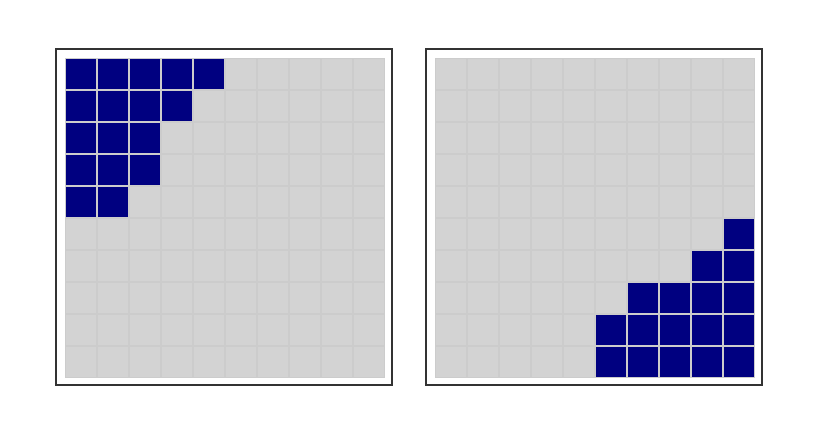
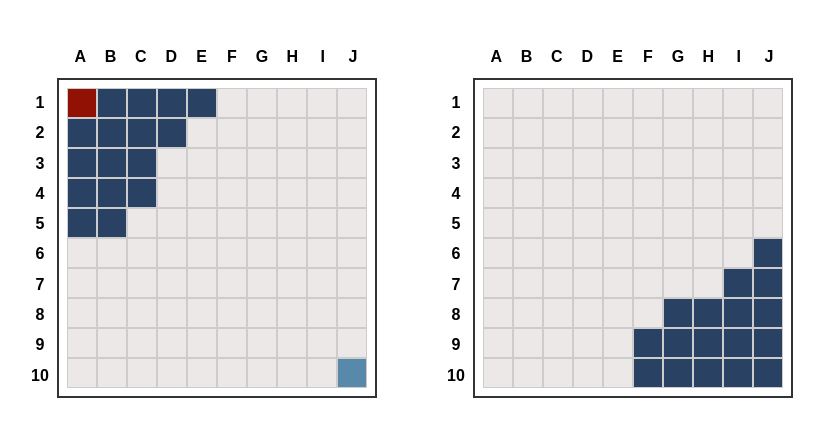
Before and after one commit to MK-DlR/battleship-project, a website with bundled scripts: page public/index.html in a window 1280 px wide. Shown: the whole page, without its empty margins (231-1055 px from the left). Built offline with nearby package versions, Linux system fonts and the light colour scheme.

Commit message:
feat: Add A - J / 1 - 10 gameboard grid coords

```diff
--- a/misc/plan.txt
+++ b/misc/plan.txt
@@ -55,12 +55,13 @@ Wip
             - render them using info from Gameboard class/factory
             - will need methods to render each Gameboard
             - so put them in an appropriate module
-    Wip
+    Done
     c. event listeners should step through game
         c1. turn by turn
         c2. using only methods from other objects
         c3. if tempted to write a new function
             - figure out which class or module it should belong to
+    Wip
     d. for attacks
         d1. let user click on a coordinate in enemy Gameboard
             - send user input to methods on objects
--- a/public/displayController.js
+++ b/public/displayController.js
@@ -5,12 +5,78 @@ import { mainContent } from "./layout.js";
 import { Ship } from "./game/ship.js";
 import { gameData } from "./gameController.js"; // import the game state
 
-console.log("mainContent:", mainContent);
-
 function renderGameboards() {
   // create container for both boards
   const gameboardsContainer = document.createElement("div");
   gameboardsContainer.classList.add("gameboards-container");
+
+  // create wrappers for both boards
+  const boardWrapper1 = document.createElement("div");
+  boardWrapper1.classList.add("board-wrapper");
+  const boardWrapper2 = document.createElement("div");
+  boardWrapper2.classList.add("board-wrapper");
+
+  // create labels for both boards
+  const columnLabels = document.createElement("div");
+  columnLabels.classList.add("column-labels");
+  const rowLabels = document.createElement("div");
+  rowLabels.classList.add("row-labels");
+
+  function createBoardWrapper(boardContainer) {
+    const wrapper = document.createElement("div");
+    wrapper.classList.add("board-wrapper");
+
+    // create column labels container with a top-left empty cell
+    const colLabels = document.createElement("div");
+    colLabels.classList.add("column-labels");
+    colLabels.style.display = "grid";
+    colLabels.style.gridTemplateColumns = `30px repeat(10, 30px)`;
+
+    // add empty corner cell
+    const cornerCell = document.createElement("div");
+    cornerCell.style.width = "30px";
+    cornerCell.style.height = "30px";
+    colLabels.appendChild(cornerCell);
+
+    // add letters A-J as column labels
+    for (let i = 0; i < 10; i++) {
+      const label = document.createElement("div");
+      label.textContent = String.fromCharCode(65 + i);
+      label.style.width = "30px";
+      label.style.height = "30px";
+      label.style.textAlign = "center";
+      colLabels.appendChild(label);
+    }
+
+    // create a container for row labels + board, side by side
+    const boardRow = document.createElement("div");
+    boardRow.style.display = "flex";
+
+    // create row labels container
+    const rowLabels = document.createElement("div");
+    rowLabels.classList.add("row-labels");
+    rowLabels.style.display = "grid";
+    rowLabels.style.gridTemplateRows = `repeat(10, 30px)`;
+    rowLabels.style.marginRight = "2px"; // gap between row labels and board
+
+    for (let i = 1; i <= 10; i++) {
+      const label = document.createElement("div");
+      label.textContent = i;
+      label.style.width = "30px";
+      label.style.height = "30px";
+      label.style.lineHeight = "30px";
+      label.style.textAlign = "center";
+      rowLabels.appendChild(label);
+    }
+
+    boardRow.appendChild(rowLabels);
+    boardRow.appendChild(boardContainer);
+
+    wrapper.appendChild(colLabels);
+    wrapper.appendChild(boardRow);
+
+    return wrapper;
+  }
 
   // create individual board containers
   const player1BoardContainer = document.createElement("div");
@@ -61,13 +127,18 @@ function renderGameboards() {
   renderSingleBoard(player1Board, player1BoardContainer);
   renderSingleBoard(player2Board, player2BoardContainer);
 
+  const player1Wrapper = createBoardWrapper(player1BoardContainer);
+  const player2Wrapper = createBoardWrapper(player2BoardContainer);
+
   // append boards to container
-  gameboardsContainer.appendChild(player1BoardContainer);
-  gameboardsContainer.appendChild(player2BoardContainer);
+  gameboardsContainer.appendChild(player1Wrapper);
+  gameboardsContainer.appendChild(player2Wrapper);
   mainContent.appendChild(gameboardsContainer);
 }
 
 renderGameboards();
+
+export { renderGameboards };
 
 /* notes:
  * displayController.js imports the reference
--- a/public/gameController.js
+++ b/public/gameController.js
@@ -113,6 +113,9 @@ function placeAllShips(playerData, coords) {
 
 placeAllShips(gameData[0], player1Coords);
 placeAllShips(gameData[1], player2Coords);
+
+gameData[0].player.gameboard.receiveAttack(0, 0); // hit
+gameData[0].player.gameboard.receiveAttack(9, 9); // miss
 // ends here
 
 export {
--- a/public/styles.css
+++ b/public/styles.css
@@ -6,7 +6,7 @@
 * #CE0D0E bright red
 * #294163 dark blue
 * #5889AA light blue
-* #D1C6C4 silver
+* #D1C6C4 silver #ece8e7 adjusted silver
 
 * possible palette2
 * #6B212c berry red
@@ -34,11 +34,36 @@ body {
   margin-top: 2rem;
 }
 
+.board-wrapper {
+  display: inline-block;
+  margin: 0 1rem;
+}
+
+.column-labels {
+  padding-left: 0;
+  user-select: none;
+  font-weight: bold;
+  display: grid;
+  grid-template-columns: 30px repeat(10, 30px);
+  column-gap: 0.3px;
+  padding-left: 10px;
+}
+
+.row-labels {
+  padding: 0;
+  user-select: none;
+  font-weight: bold;
+  display: grid;
+  grid-template-rows: repeat(10, 30px);
+  margin-right: 2px;
+  row-gap: 0.3px;
+  padding-top: 10px;
+}
+
 .player-board {
   display: grid;
   grid-template-columns: repeat(10, 30px);
   grid-template-rows: repeat(10, 30px);
-  gap: 2px;
   border: 2px solid #333;
   padding: 0.5rem;
 }
@@ -48,17 +73,18 @@ body {
   height: 30px;
   background-color: lightblue;
   border: 1px solid #ccc;
+  box-sizing: border-box;
 }
 
 .ship {
-  background-color: navy;
+  background-color: #294163;
 }
 .hit {
-  background-color: red;
+  background-color: #911104;
 }
 .miss {
-  background-color: white;
+  background-color: #5889AA;
 }
 .empty {
-  background-color: lightgray;
+  background-color: #ece8e7;
 }
```
Also changed, not shown: misc/changelog.txt.
